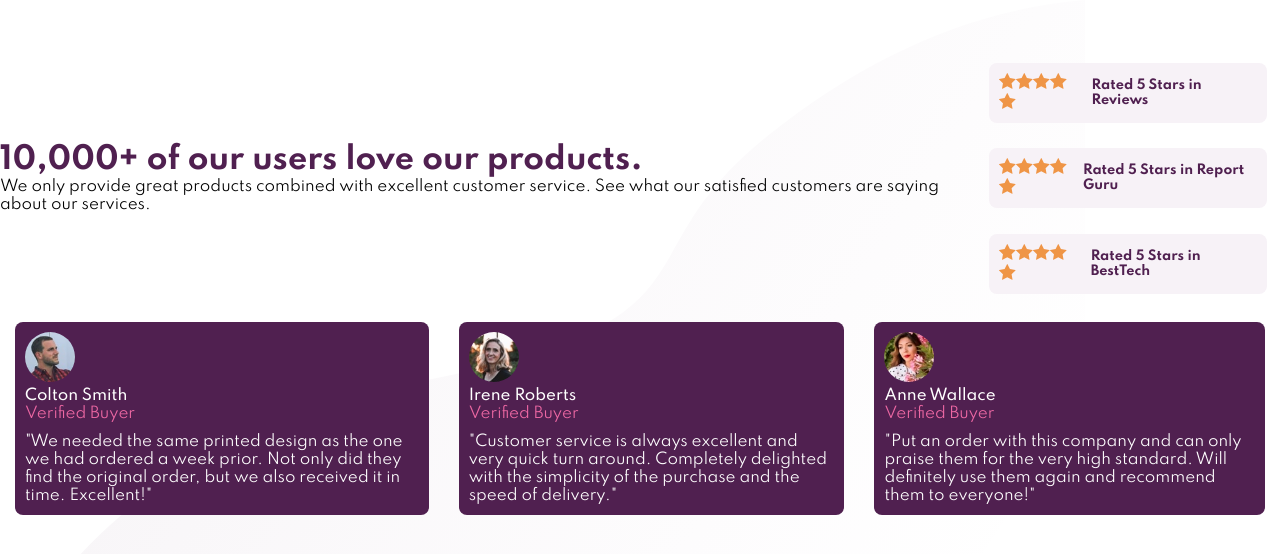
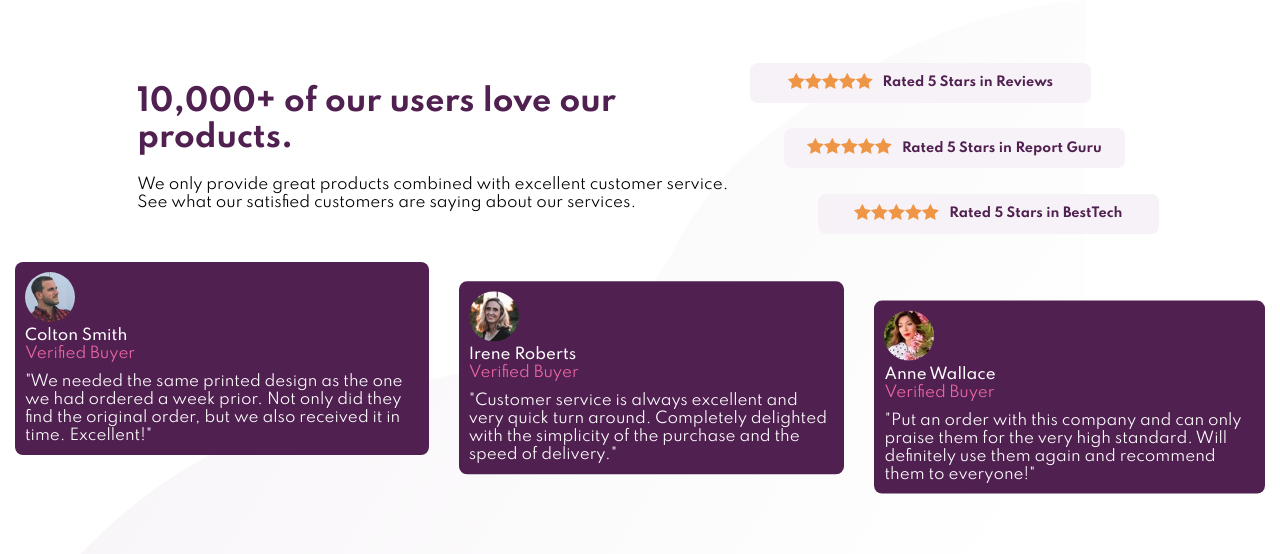
Before and after one commit to magotts/fem-social-proof-section, a plain HTML site: page index.html in a window 1280 px wide. Drawn offline with Linux system fonts and the light colour scheme.

Commit message:
add class for indentation of rating and testimonial

```diff
--- a/styles.css
+++ b/styles.css
@@ -36,6 +36,7 @@ body {
 .rating {
   display: flex;
   flex-direction: column;
+  padding-right: 65px;
 }
 
 .rating .box {
@@ -46,12 +47,19 @@ body {
   color: var(--very-dark-magenta);
   font-size: .80rem;
   border-radius: 8px;
+  width: 100%;
 }
 
-
+.content {
+  max-width: 600px;
+}
 .content h1 {
   font-weight: 700;
   color: var(--very-dark-magenta);
+}
+
+.content p {
+  padding-top: 20px;
 }
 
 .box {
@@ -64,6 +72,14 @@ body {
   padding-left: 10px;
 }
 
+.rating > div:nth-child(2) {
+  transform: translateX(10%);
+}
+
+.rating > div:nth-child(3) {
+  transform: translateX(20%);
+}
+
 .lower {
   display: flex;
 }
@@ -73,6 +89,14 @@ body {
   border-radius: 8px;
   padding: 10px;
   margin: 15px;
+}
+
+.lower > div:nth-child(2) {
+  transform: translateY(10%);
+}
+
+.lower > div:nth-child(3) {
+  transform: translateY(20%);
 }
 
 .icon {
```
